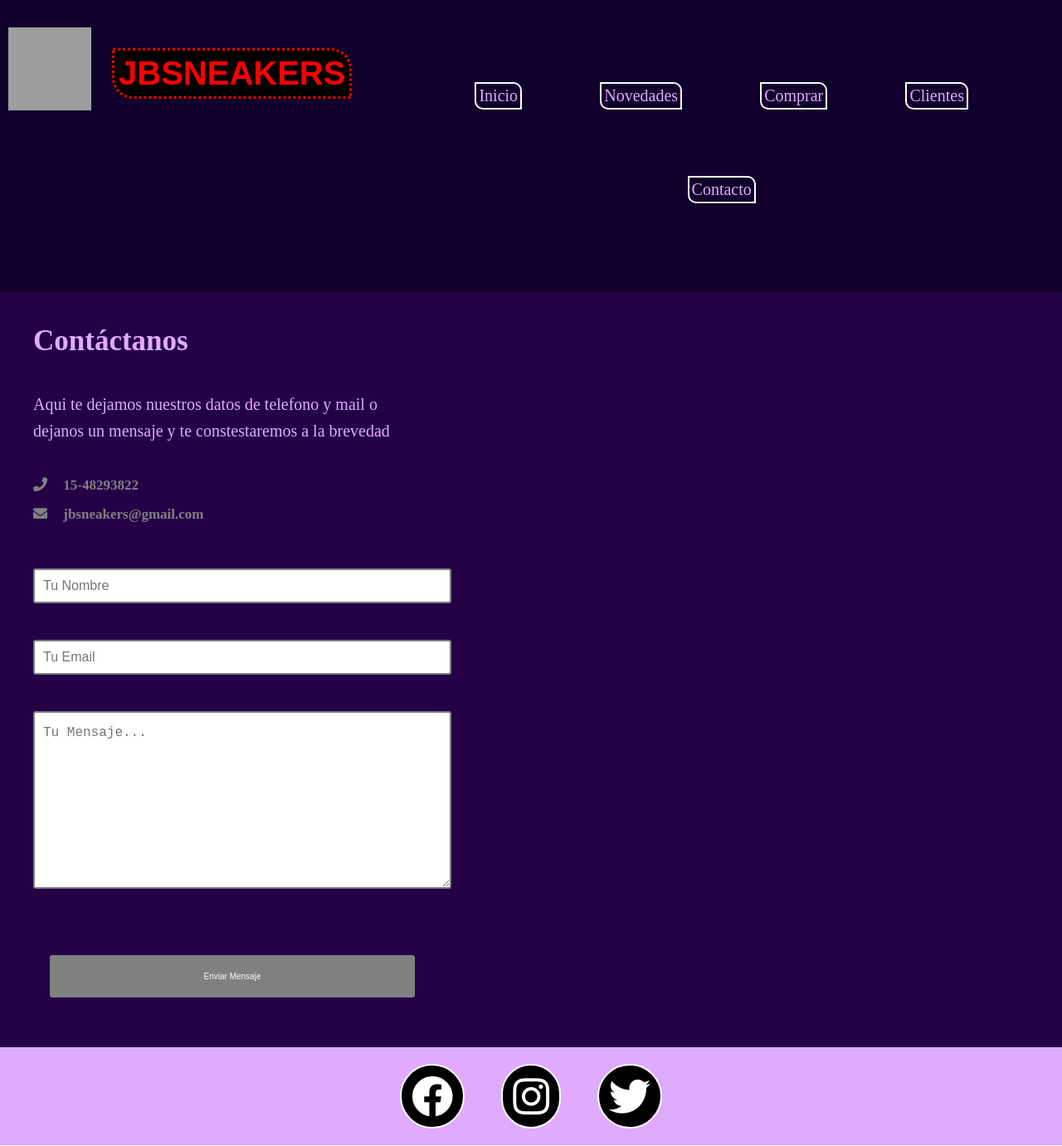
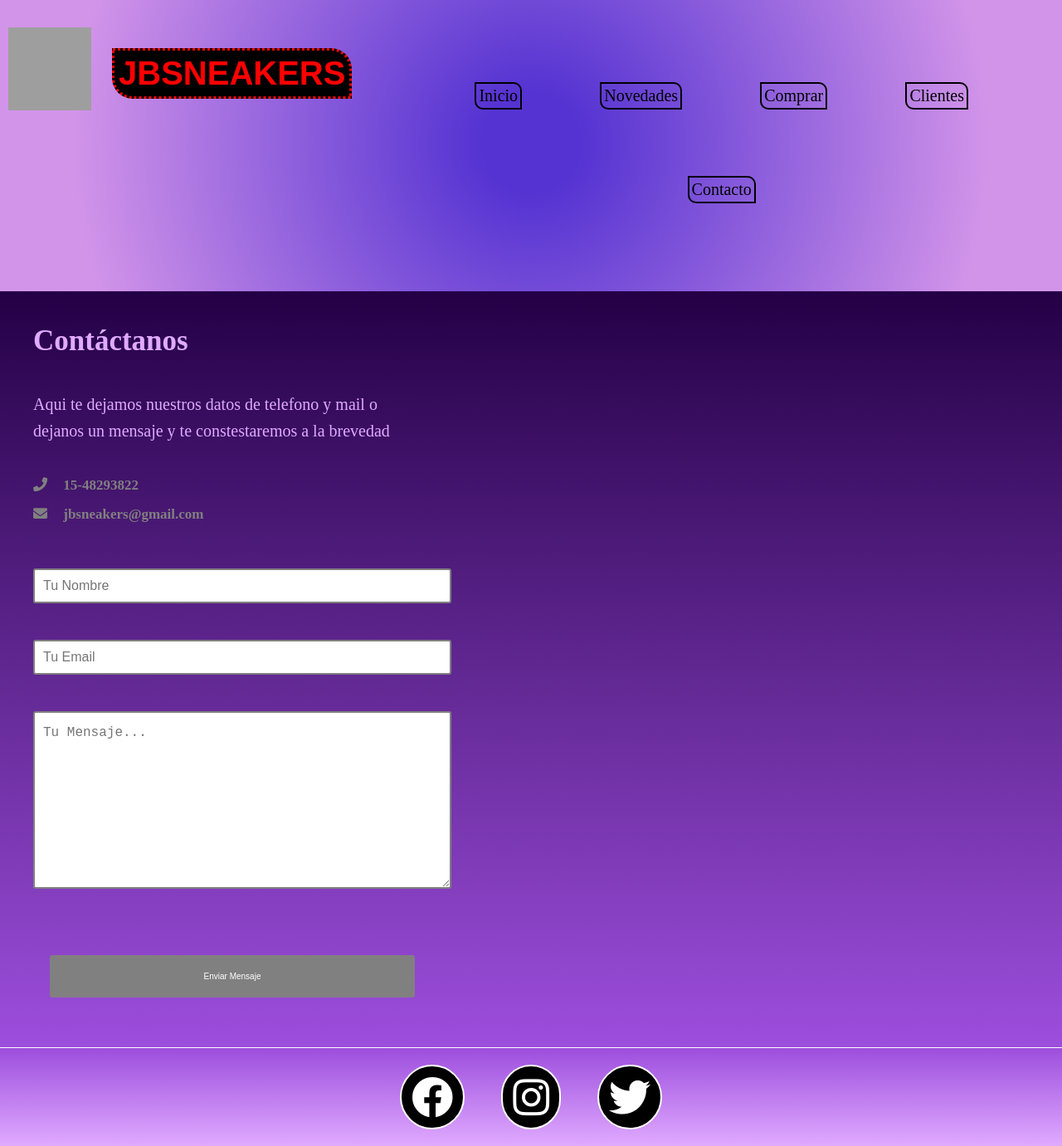
Before and after one commit to JulianBarrio/jbsneakers, a plain HTML site: page contacto.html in a window 1280 px wide. Shown: the part 7-1388 px from the top of the page at 83% size. Drawn offline with Linux system fonts and the light colour scheme; grey boxes are pictures that could not be loaded.

Commit message:
gradientes

```diff
--- a/css/style.css
+++ b/css/style.css
@@ -22,6 +22,7 @@
     display: flex;
     justify-content: space-between;
     background-color: #10002B;
+    background: radial-gradient(circle, #5533d2 9%, #d294e9 83%);
 
 }
   .header div img{
@@ -40,6 +41,7 @@
       font-size: 40px;
       padding-top: 30px;
       margin: 0px;
+
 }
  .header h1 span{
     color: red;
@@ -64,17 +66,17 @@
   .header li {
       padding: 3px;
       font-size: 20px;
-      border: solid 2px white;
+      border: solid 2px black;
       border-radius:  0 10px;
       margin: 40px;
 
 }
   .header li a {
-    color: #E0AAFF;
+    color: black;
     text-decoration: none;
 }
   .header li a:hover {
-    color: grey;
+
     font-weight: 900;
 
 }
@@ -88,6 +90,7 @@
         grid-area: section1;
         background-color: #240046;
         color: white;
+
 }
   .section1 h2{
      font-size: 40px;
@@ -118,6 +121,7 @@
 .section2 { grid-area: section2;
 background-color: #9D4EDD;
 color: white;
+background-image: linear-gradient(to bottom, #240046,#9D4EDD );
 }
 .section2 div{
     display: flex;
@@ -149,6 +153,9 @@ color: white;
 .footer { grid-area: footer;
     background-color: #E0AAFF;
     text-align: center;
+    background-image: linear-gradient(to bottom, #9D4EDD, #E0AAFF );
+    margin-top: 1px;
+
 }
 .footer i {
     color: #fff;
@@ -169,6 +176,7 @@ color: white;
 
 main {
     background-color: #240046;
+    background-image: linear-gradient(to bottom, #240046,#9D4EDD );
     }
 
 /* --- NOVEDADES----- */
@@ -295,6 +303,7 @@ main {
     grid-gap: 40px;
     padding: 40px;
     color: #E0AAFF;
+    background-image: linear-gradient(to bottom, #240046,#9D4EDD );
 
 }
 
```
